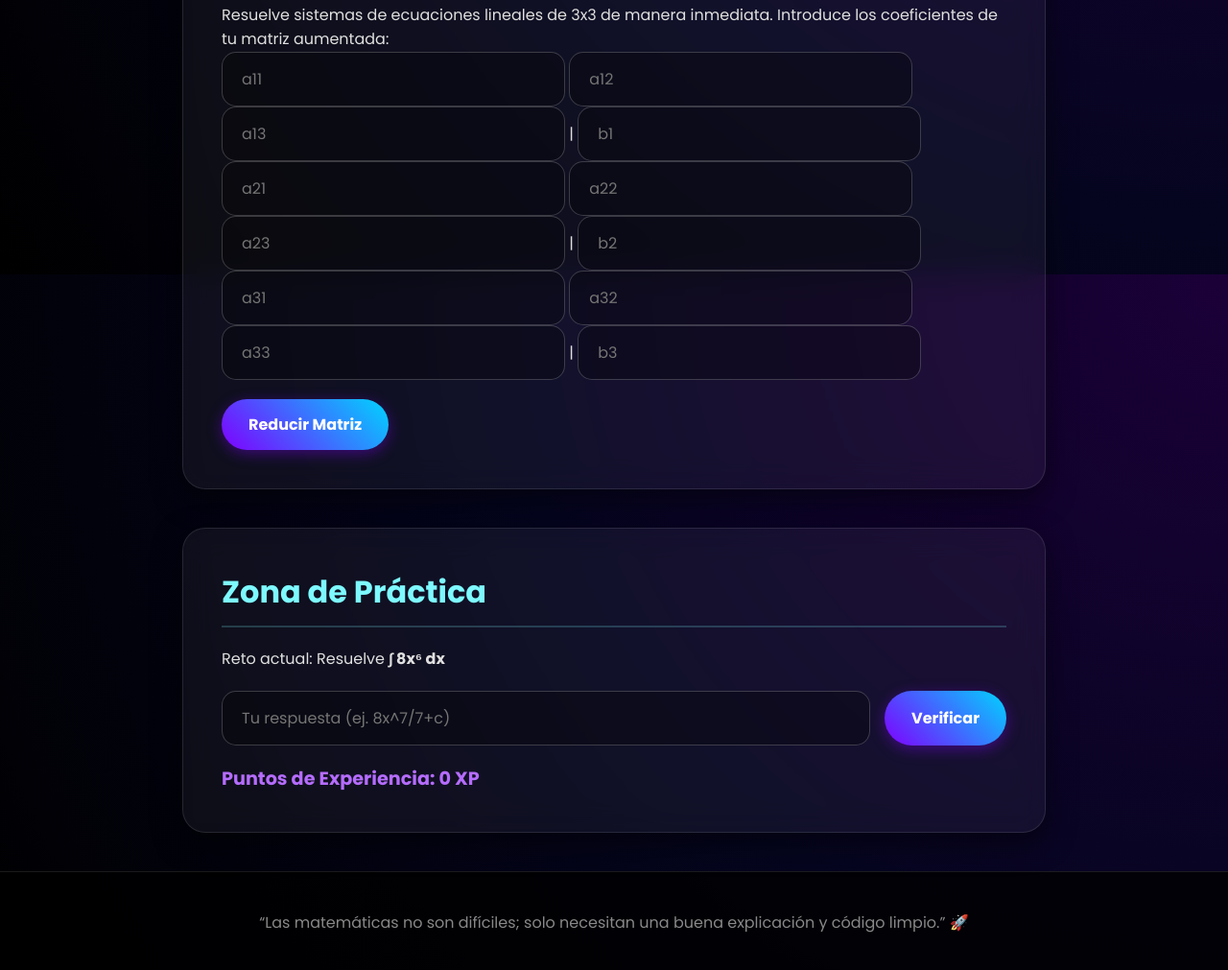
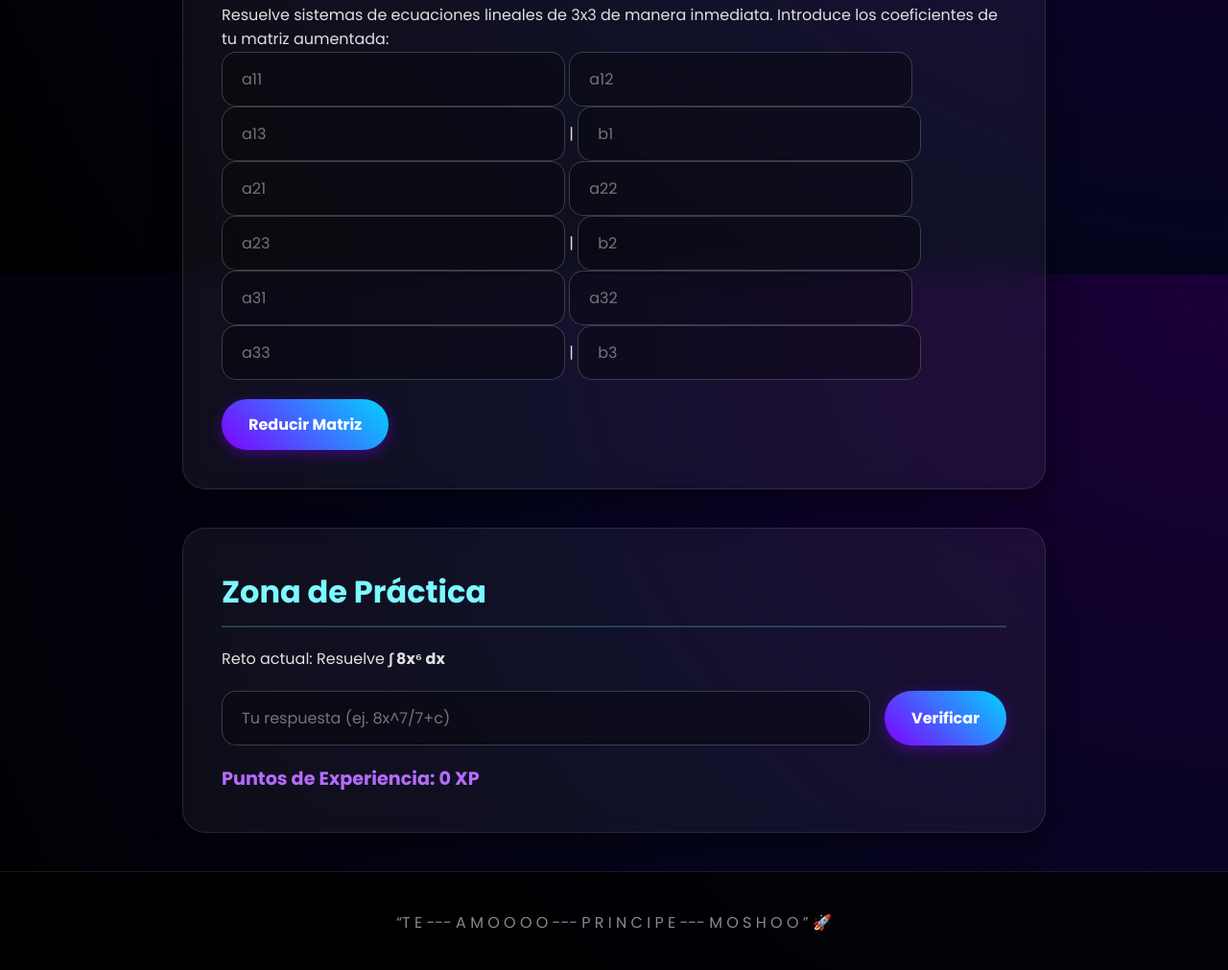
Before and after one commit to EdgarJazyel/Integral-Power, a plain HTML site: page index.html in a window 1280 px wide. Shown: the part 2914-3925 px from the top of the page at 96% size. Drawn offline with nearby package versions, Linux system fonts and the light colour scheme.

Commit message:
Update footer quote in index.html

```diff
--- a/index.html
+++ b/index.html
@@ -109,7 +109,7 @@
 </section>
 
 <footer>
-  <p>“Las matemáticas no son difíciles; solo necesitan una buena explicación y código limpio.” 🚀</p>
+  <p>“T E --- A M O O O O --- P R I N C I P E --- M O S H O O ” 🚀</p>
 </footer>
 
 <script src="codigo.js"></script>
```
